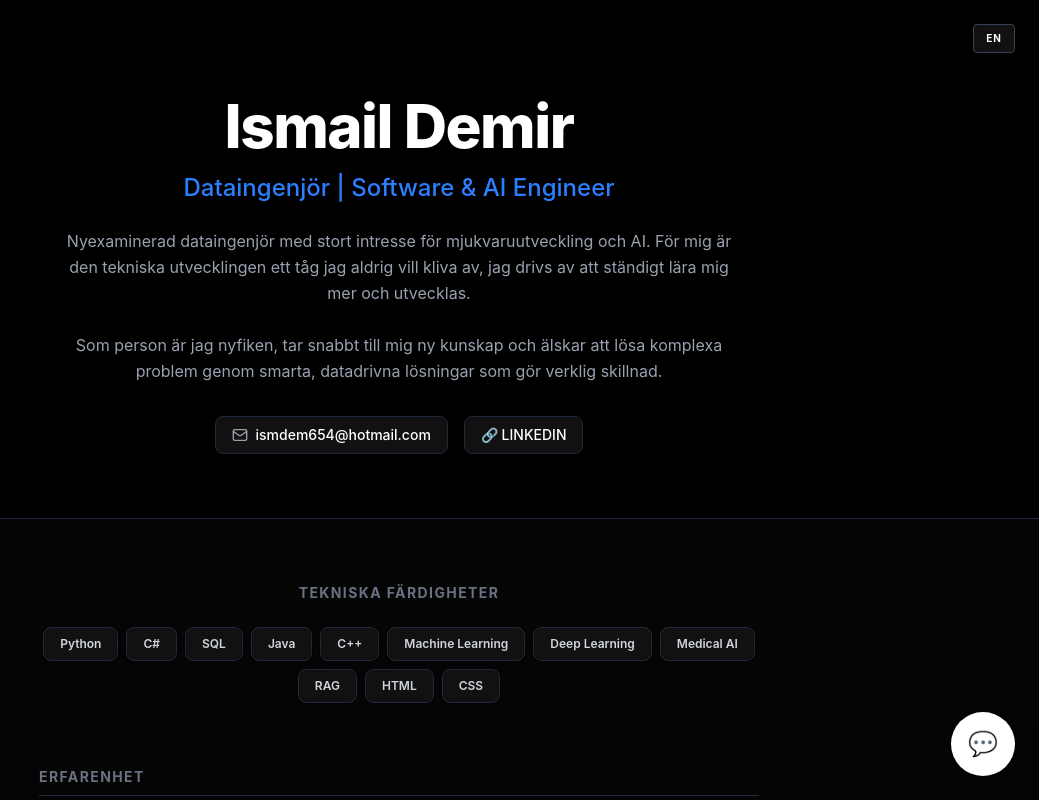
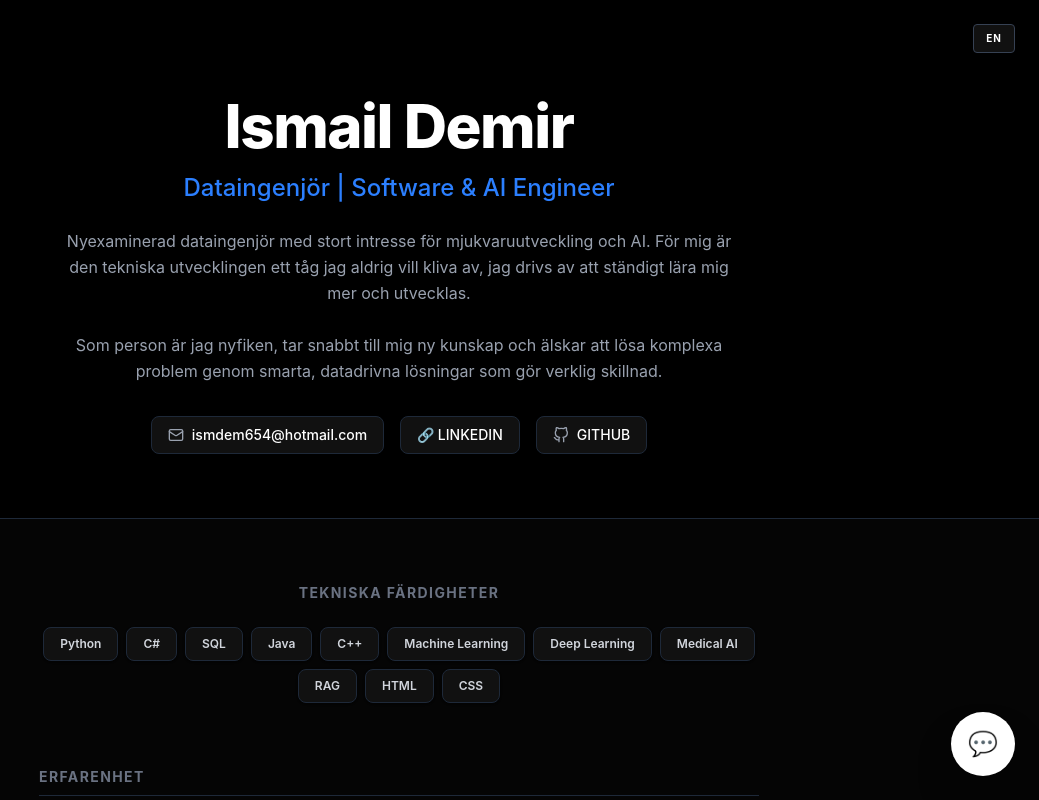
Before and after one commit to Ismail1Demir/portfolio-frontend, a Next.js app: page / in a window 1280 px wide. Shown: the top 800 px of the page, without its empty margins (241-1280 px from the left). Built offline with nearby package versions, Linux system fonts and the light colour scheme.

Commit message:
Added GitHub button

```diff
--- a/app/page.tsx
+++ b/app/page.tsx
@@ -193,6 +193,12 @@
           <a href="https://www.linkedin.com/in/ismail-demir-724902299/" target="_blank" className="flex items-center gap-2 bg-[#111] border border-gray-800 px-4 py-2 rounded-lg hover:border-blue-500 hover:text-blue-400 transition-colors">
             🔗 LINKEDIN
           </a>
+          <a href="https://github.com/Ismail1Demir" target="_blank" className="flex items-center gap-2 bg-[#111] border border-gray-800 px-4 py-2 rounded-lg hover:border-gray-500 hover:text-white transition-colors">
+            <svg viewBox="0 0 24 24" width="16" height="16" stroke="currentColor" strokeWidth="2" fill="none" strokeLinecap="round" strokeLinejoin="round" className="text-gray-400">
+              <path d="M9 19c-5 1.5-5-2.5-7-3m14 6v-3.87a3.37 3.37 0 0 0-.94-2.61c3.14-.35 6.44-1.54 6.44-7A5.44 5.44 0 0 0 20 4.77 5.07 5.07 0 0 0 19.91 1S18.73.65 16 2.48a13.38 13.38 0 0 0-7 0C6.27.65 5.09 1 5.09 1A5.07 5.07 0 0 0 5 4.77a5.44 5.44 0 0 0-1.5 3.78c0 5.42 3.3 6.61 6.44 7A3.37 3.37 0 0 0 9 18.13V22"></path>
+            </svg>
+            GITHUB
+          </a>
         </div>
       </header>
 
```
